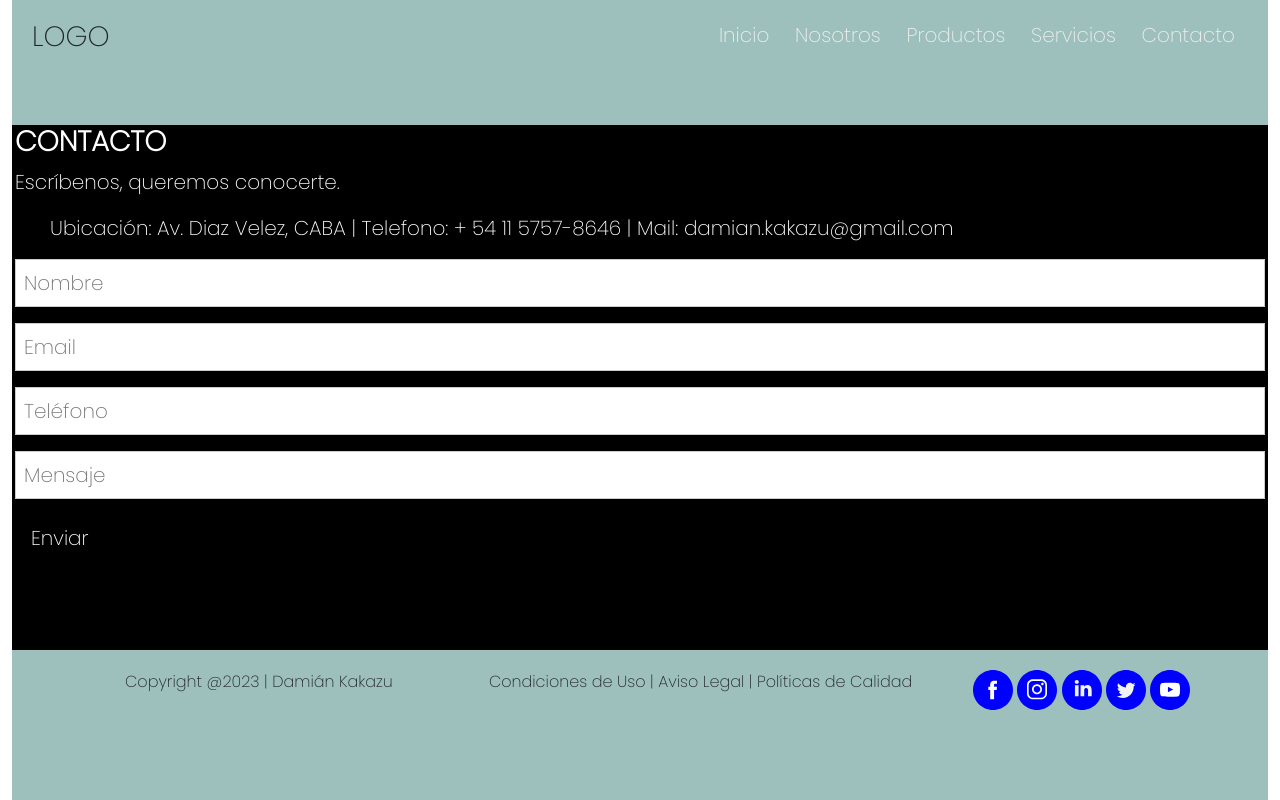
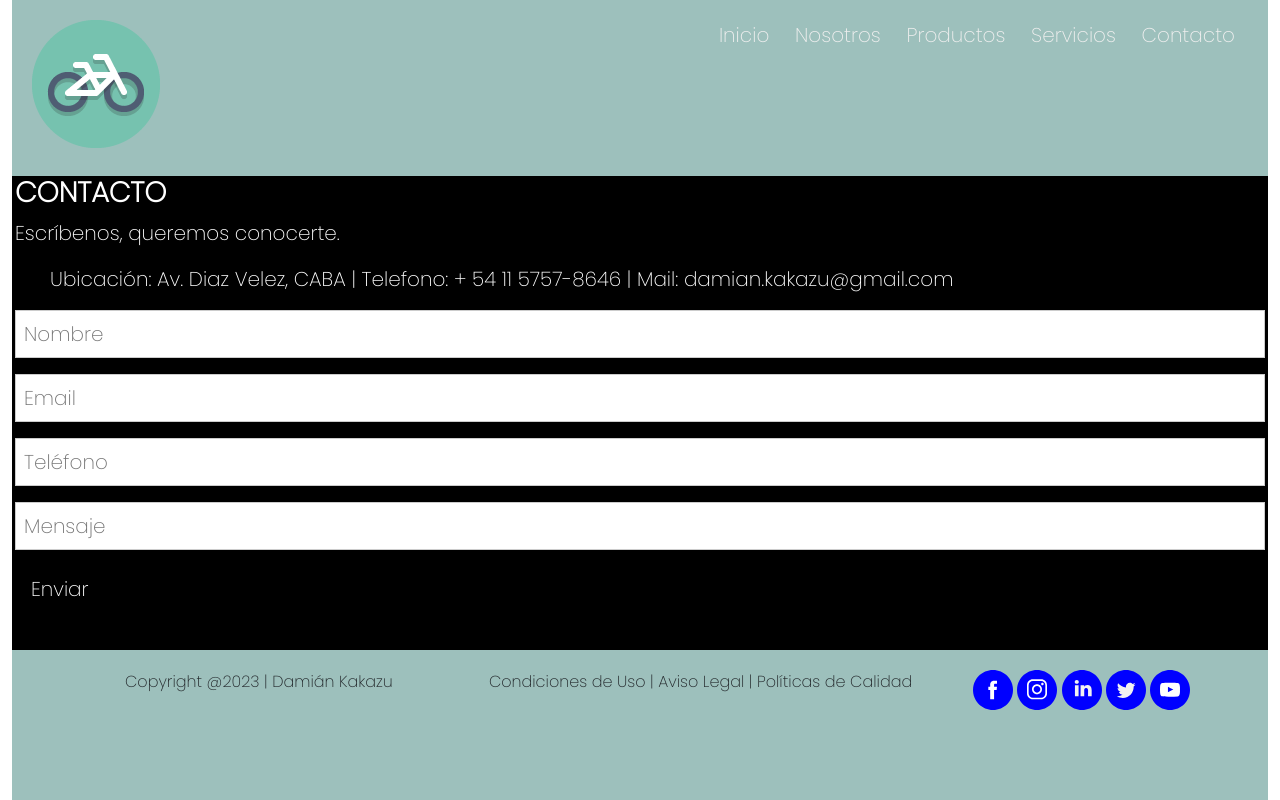
Before and after one commit to DamianKakazu/coderhouse-39215, a website: page pages/contacto.html in a window 1280 px wide. Drawn offline with nearby package versions, Linux system fonts and the light colour scheme.

```diff
--- a/pages/contacto.html
+++ b/pages/contacto.html
@@ -17,7 +17,7 @@
             <header>
                 <div class="headerContainer"><!--Querés ver que pasa si es column? Borrá la clase "row" y cambiala por "column"-->
                     <div class="headerContainer__logo">
-                        <h3>LOGO</h3>
+                        <h3><img src="../images/406816_bike_icon_.png" alt=""></h3>
                     </div>
                     <div class="headerContainer__navigation">
                         <nav>
```
Also changed, not shown: index.html (+1 -1 lines), pages/nosotros.html (+1 -1 lines), pages/producto.html (+1 -1 lines), pages/servicios.html (+1 -1 lines), images/406816_bike_icon.png (added), images/406816_bike_icon_.png (added).
